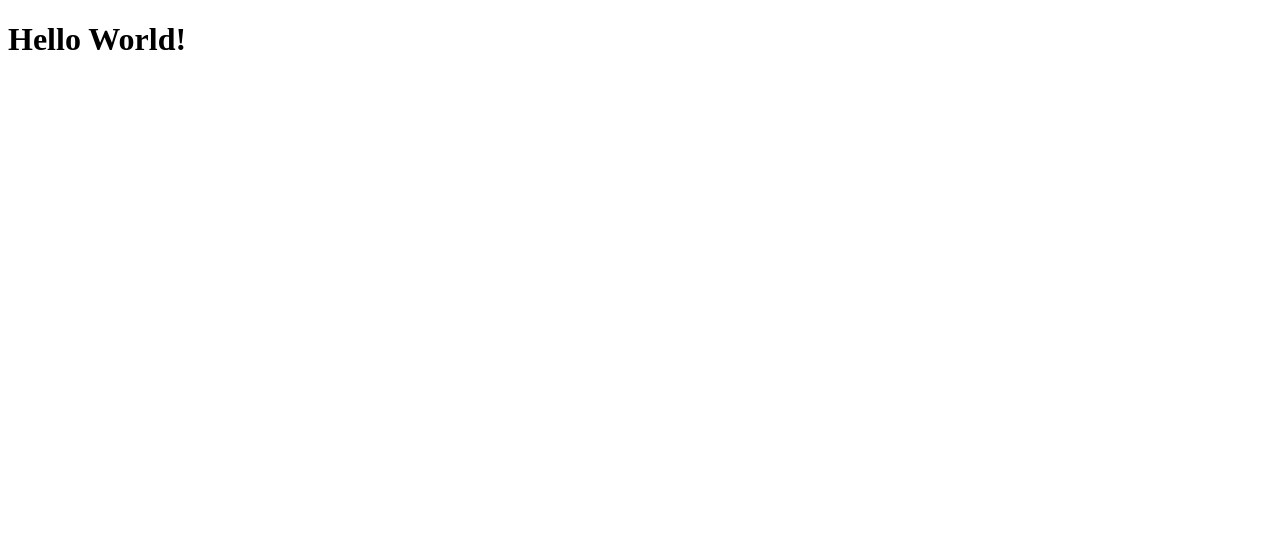
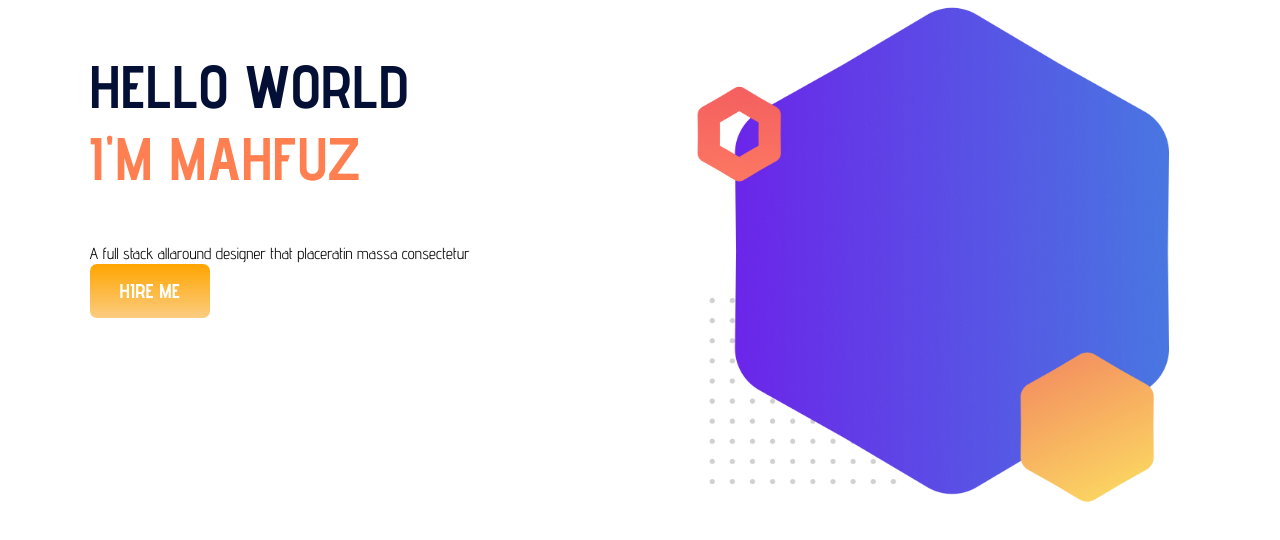
Before and after one commit to rjmahfuztech/personal-website, a plain HTML site: page index.html in a window 1280 px wide. Drawn offline with Linux system fonts and the light colour scheme.

Commit message:
added some more code

```diff
--- a/index.html
+++ b/index.html
@@ -3,9 +3,21 @@
 <head>
     <meta charset="UTF-8">
     <meta name="viewport" content="width=device-width, initial-scale=1.0">
+    <link rel="preconnect" href="https://fonts.gstatic.com">
+    <link href="https://fonts.googleapis.com/css2?family=Advent+Pro:wght@400;500;700&display=swap" rel="stylesheet">
+    <link rel="stylesheet" href="style.css">
     <title>Personal Website</title>
 </head>
 <body>
-    <h1>Hello World!</h1>
+    <section class="top-section">
+        <div class="hlaf-width">
+            <h1>HELLO WORLD<br><span class="color-define">I'M MAHFUZ</span></h1>
+            <p>A full stack allaround designer that placeratin massa consectetur</p>
+            <a class="site-button" href="https://www.mahfuztech.com" target="_blank">HIRE ME</a>
+        </div>
+        <div class="hlaf-width">
+            <img src="images/Group 33084.png" alt="My Picture">
+        </div>
+    </section>
 </body>
 </html>
--- a/style.css
+++ b/style.css
@@ -0,0 +1,30 @@
+body{
+    font-family: 'Advent Pro', sans-serif;
+    margin: 0;
+    padding: 0;
+}
+h1{
+    font-size: 60px;
+    color:rgb(4, 15, 53);
+}
+.color-define{
+    color:coral;
+}
+.hlaf-width img{
+    width: 100%;
+}
+.hlaf-width{
+    width: 40%;
+    float: left;
+    margin-left: 5%;
+    padding-left: 2%;
+}
+.site-button{
+    text-decoration: none;
+    font-size: 20px;
+    background: linear-gradient(orange, rgba(250, 181, 71, 0.685));
+    color: white;
+    font-weight: 700;
+    padding: 15px 30px;
+    border-radius: 7px;
+}
```
